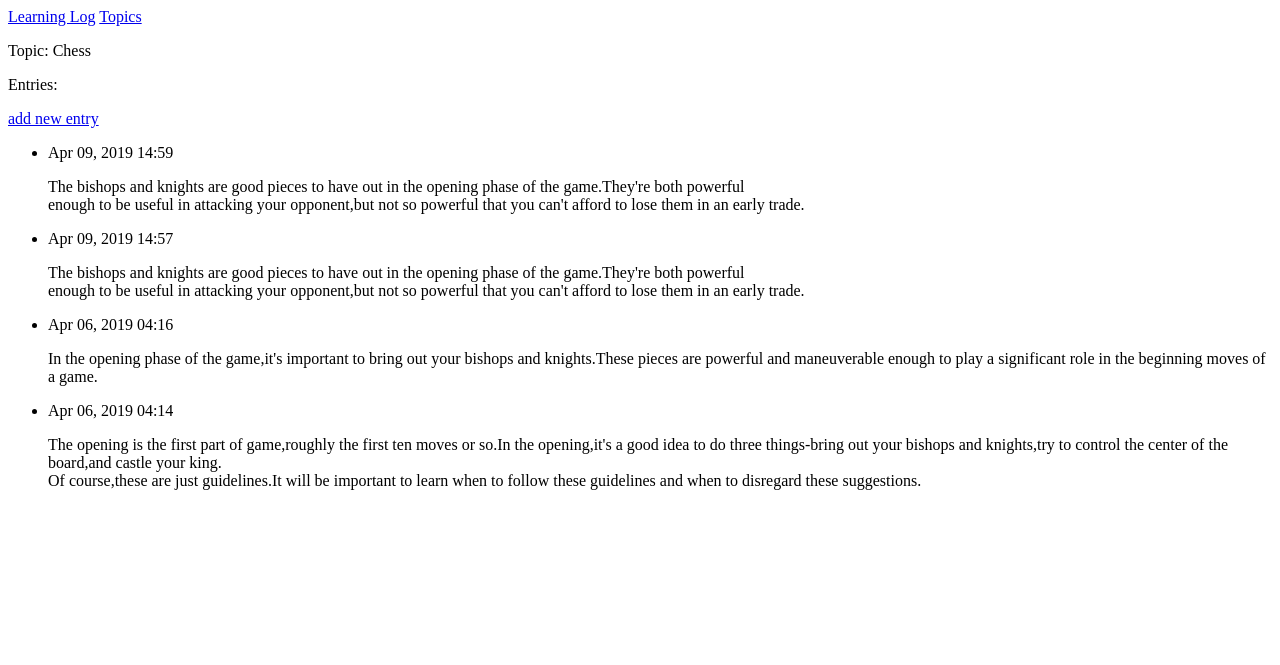
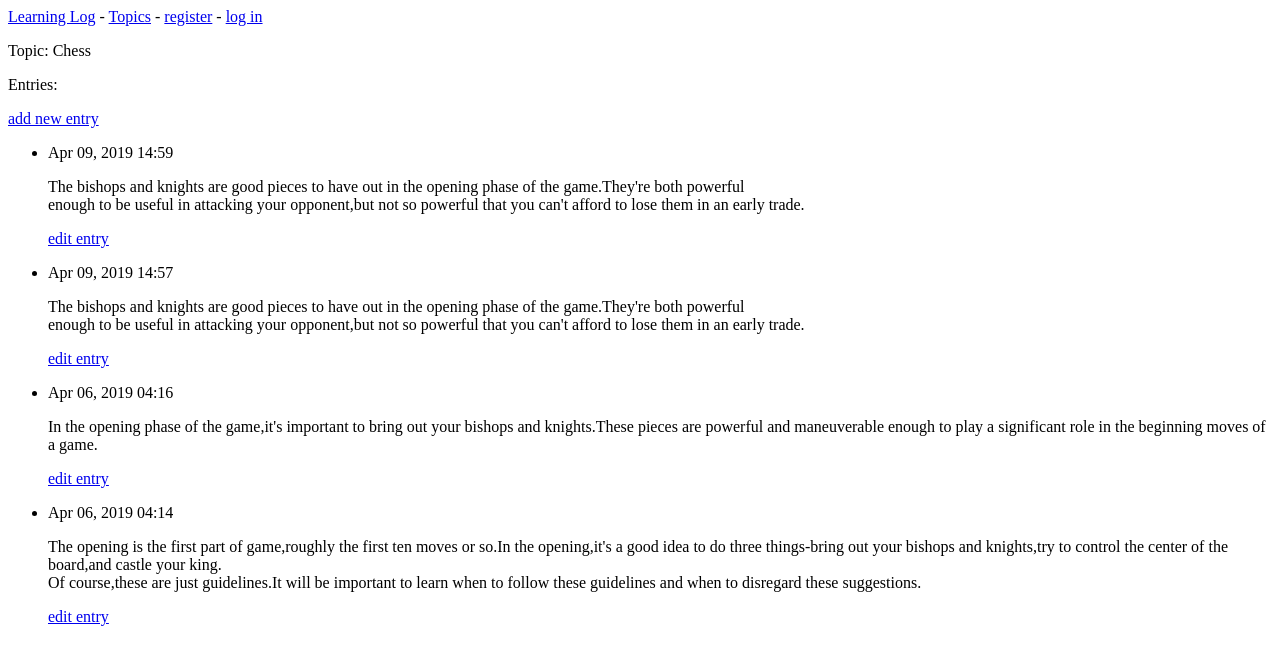
Before and after one commit to Andy-kakaxi/python-demo, a Django app: page /topics/1/ in a window 1280 px wide. Shown: the top 665 px of the page. Run offline with Django 3.2, Linux system fonts and the light colour scheme; data comes from the database, SQL or seed files in the repository; both versions use the stored data as it was after the commit.

Commit message:
新增用户注册与登录功能。

```diff
--- a/web_application/learning_log/learning_log/settings.py
+++ b/web_application/learning_log/learning_log/settings.py
@@ -39,6 +39,7 @@ INSTALLED_APPS = [
     'django.contrib.staticfiles',
     # 我的应用程序
     'learning_logs',
+    'users',
 ]
 
 MIDDLEWARE = [
--- a/web_application/learning_log/learning_log/urls.py
+++ b/web_application/learning_log/learning_log/urls.py
@@ -15,9 +15,11 @@ Including another URLconf
 """
 from django.contrib import admin
 from django.urls import path, include
-from learning_logs import urls as app_urls
+from learning_logs import urls as app0_urls
+from users import urls as app1_urls
 
 urlpatterns = [
     path('admin/', admin.site.urls),
-    path('', include((app_urls, 'learning_logs.urls'), namespace='learning_logs')),
+    path('users/', include((app1_urls, 'users.urls'), namespace='users')),
+    path('', include((app0_urls, 'learning_logs.urls'), namespace='learning_logs')),
 ]
--- a/web_application/learning_log/learning_logs/templates/learning_logs/base.html
+++ b/web_application/learning_log/learning_logs/templates/learning_logs/base.html
@@ -1,6 +1,13 @@
 <p>
-    <a href="{% url 'learning_logs:index' %}">Learning Log</a>
-    <a href="{% url 'learning_logs:topics' %}">Topics</a>
+    <a href="{% url 'learning_logs:index' %}">Learning Log</a> -
+    <a href="{% url 'learning_logs:topics' %}">Topics</a> -
+    {% if user.is_authenticated %}
+      Hello,{{ user.username }}.
+      <a href="{% url 'users:logout' %}">log out</a>
+    {% else %}
+      <a href="{% url 'users:register' %}">register</a> -
+      <a href="{% url 'users:login' %}">log in</a>
+    {% endif %}
 </p>
 
 {% block content %}{% endblock content %}
--- a/web_application/learning_log/learning_logs/templates/learning_logs/topic.html
+++ b/web_application/learning_log/learning_logs/templates/learning_logs/topic.html
@@ -12,6 +12,9 @@
         <li>
             <p>{{ entry.date_added|date:'M d, Y H:i'}}</p>
             <p>{{ entry.text|linebreaks }}</p>
+            <p>
+              <a href="{% url 'learning_logs:edit_entry' entry.id %}">edit entry</a>
+            </p>
         </li>
       {% empty %}
         <li>
--- a/web_application/learning_log/learning_logs/urls.py
+++ b/web_application/learning_log/learning_logs/urls.py
@@ -34,4 +34,8 @@ urlpatterns = [
 
     # 用于添加新条目的页面
     path('new_entry/<topic_id>', views.new_entry, name='new_entry'),
+
+    # 用于编辑条目的页面
+    path('edit_entry/<entry_id>', views.edit_entry, name='edit_entry'),
+
 ]
--- a/web_application/learning_log/learning_logs/views.py
+++ b/web_application/learning_log/learning_logs/views.py
@@ -2,7 +2,7 @@ from django.shortcuts import render
 from django.http import HttpResponseRedirect
 from django.urls import reverse
 
-from .models import Topic
+from .models import Topic, Entry
 from .forms import TopicForm, EntryForm
 
 def index(request):
@@ -56,3 +56,21 @@ def new_entry(request, topic_id):
 
     context = {'topic': topic, 'form': form}
     return render(request, 'learning_logs/new_entry.html', context)
+
+def edit_entry(request, entry_id):
+    """编辑既有的条目"""
+    entry = Entry.objects.get(id=entry_id)
+    topic = entry.topic
+
+    if request.method != 'POST':
+        # 初次请求，使用当前条目填充表单
+        form = EntryForm(instance=entry)
+    else:
+        # POST提交的数据，对数据进行处理
+        form = EntryForm(instance=entry, data=request.POST)
+        if form.is_valid():
+            form.save()
+            return HttpResponseRedirect(reverse('learning_logs:topic',
+                                                args=[topic.id]))
+    context = {'entry': entry, 'topic': topic, 'form': form}
+    return render(request, 'learning_logs/edit_entry.html', context)
--- /dev/null
+++ b/web_application/learning_log/users/urls.py
@@ -0,0 +1,18 @@
+"""为应用程序users定义URL模式"""
+
+from django.urls import path
+from django.contrib.auth.views import LoginView
+
+from . import views
+
+urlpatterns = [
+    # 登录页面
+    path('login/', LoginView.as_view(template_name='users/login.html'),
+         name='login'),
+
+    # 注销
+    path('logout/', views.logout_view, name='logout'),
+
+    # 注册页面
+    path('register/', views.register, name='register'),
+]
```
Also changed, not shown: web_application/learning_log/learning_logs/templates/learning_logs/edit_entry.html (added, +14 -0 lines), web_application/learning_log/users/templates/users/login.html (added, +16 -0 lines), web_application/learning_log/users/templates/users/register.html (added, +13 -0 lines), web_application/learning_log/db.sqlite3.
